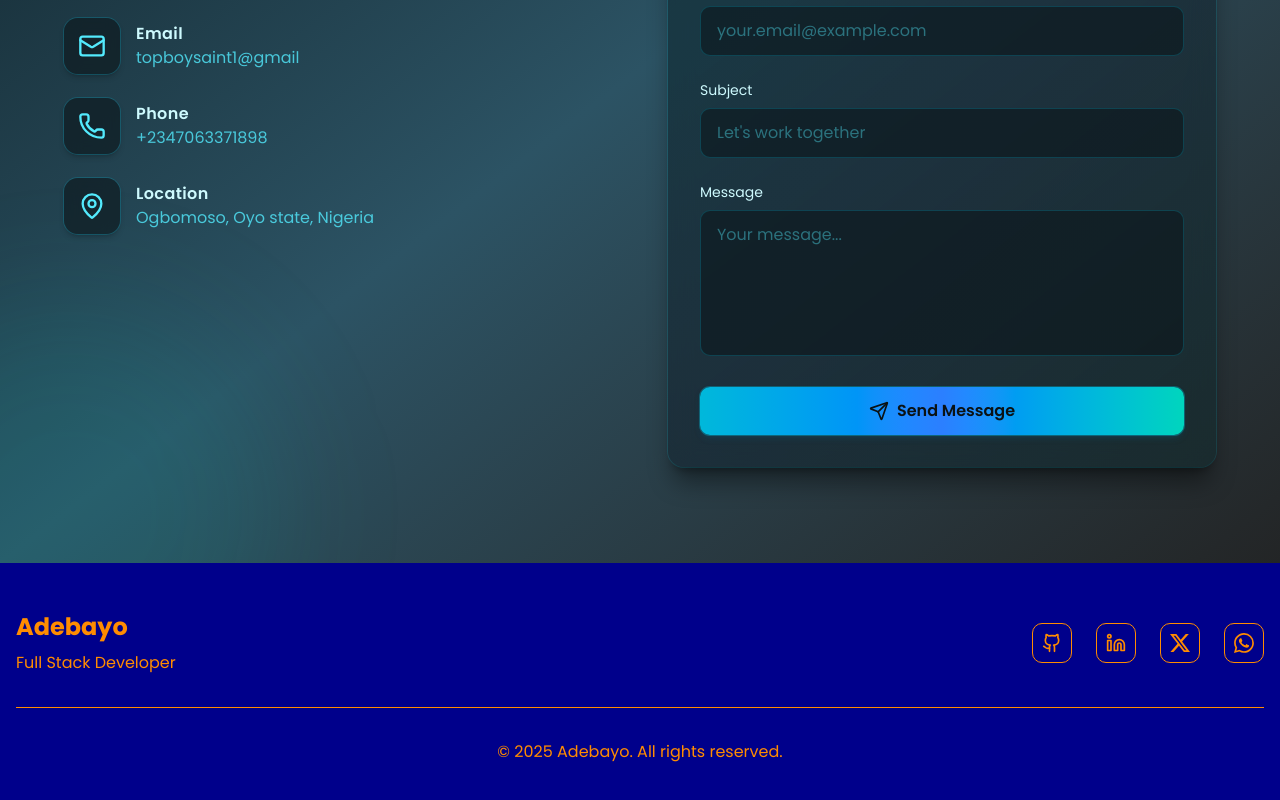
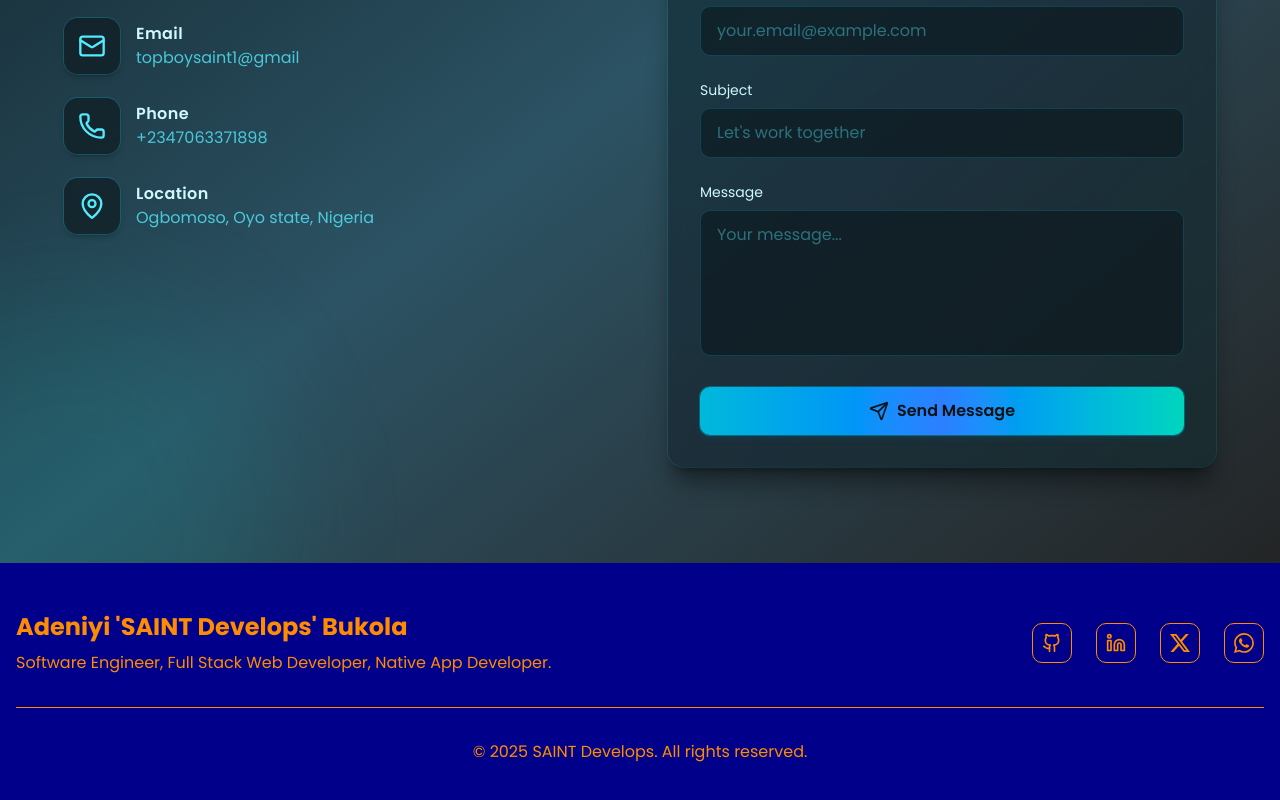
Before and after one commit to TopboySaint/my-portfolio-website, a React (Vite) app: page / in a window 1280 px wide. Shown: the part 4324-5124 px from the top of the page. Built offline with nearby package versions, Linux system fonts and the light colour scheme.

Commit message:
feat: update Footer component with new social links and personal branding

```diff
--- a/src/components/Footer.jsx
+++ b/src/components/Footer.jsx
@@ -4,10 +4,10 @@ import { BsTwitterX, BsWhatsapp } from "react-icons/bs"
 
 export default function Footer() {
   const socialLinks = [
-    { icon: Github, href: "https://github.com/Adebayozz1994", label: "GitHub" },
-    { icon: Linkedin, href: "https://www.linkedin.com/in/ogunlade-adebayo-2a1786294/", label: "LinkedIn" },
-    { icon: BsTwitterX, href: "https://x.com/adebayozz1", label: "Twitter" },
-    { icon: BsWhatsapp, href: "https://wa.me/+2348166223968", label: "Whatsapp" },
+    { icon: Github, href: "https://github.com/TopboySaint", label: "GitHub" },
+    { icon: Linkedin, href: "#", label: "LinkedIn" },
+    { icon: BsTwitterX, href: "https://x.com/sgt_nash?s=21", label: "Twitter" },
+    { icon: BsWhatsapp, href: "https://wa.me/+2347063371898", label: "Whatsapp" },
   ]
 
   return (
@@ -21,8 +21,8 @@ export default function Footer() {
           viewport={{ once: true, margin: "-50px" }}
         >
           <div className="mb-6 md:mb-0 text-center md:text-left">
-            <h3 className="text-xl sm:text-2xl font-bold text-[#FF8C00] mb-2">Adebayo</h3>
-            <p className="text-[#FF8C00] text-sm sm:text-base">Full Stack Developer</p>
+            <h3 className="text-xl sm:text-2xl font-bold text-[#FF8C00] mb-2">Adeniyi 'SAINT Develops' Bukola</h3>
+            <p className="text-[#FF8C00] text-sm sm:text-base">Software Engineer, Full Stack Web Developer, Native App Developer.</p>
           </div>
 
           <Motion.div
@@ -62,7 +62,7 @@ export default function Footer() {
           viewport={{ once: true, margin: "-50px" }}
         >
           <p className="text-[#FF8C00] text-sm sm:text-base">
-            © {new Date().getFullYear()} Adebayo. All rights reserved.
+            © {new Date().getFullYear()} SAINT Develops. All rights reserved.
           </p>
         </Motion.div>
       </div>
```
